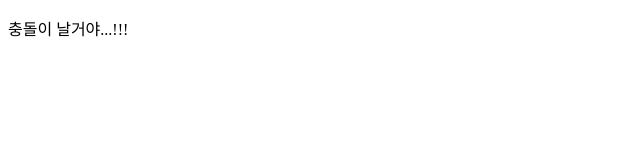
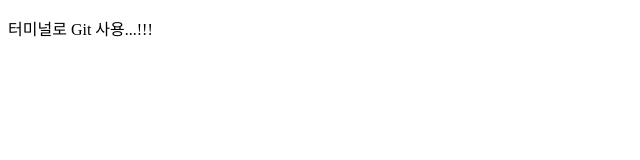
Before and after one commit to hyc20/GitInitTest, a plain HTML site: page index.html in a window 1280 px wide. Shown: the full height of the page, 0-640 px from the left. Drawn offline with Linux system fonts and the light colour scheme.

Commit message:
터미널에서 커밋

```diff
--- a/index.html
+++ b/index.html
@@ -7,7 +7,7 @@
     <title>이건 새로운 기능</title>
 </head>
 <body>
-    <p>충돌이 날거야...!!!</p>
+    <p>터미널로 Git 사용...!!!</p>
 
 </body>
 </html>
```
